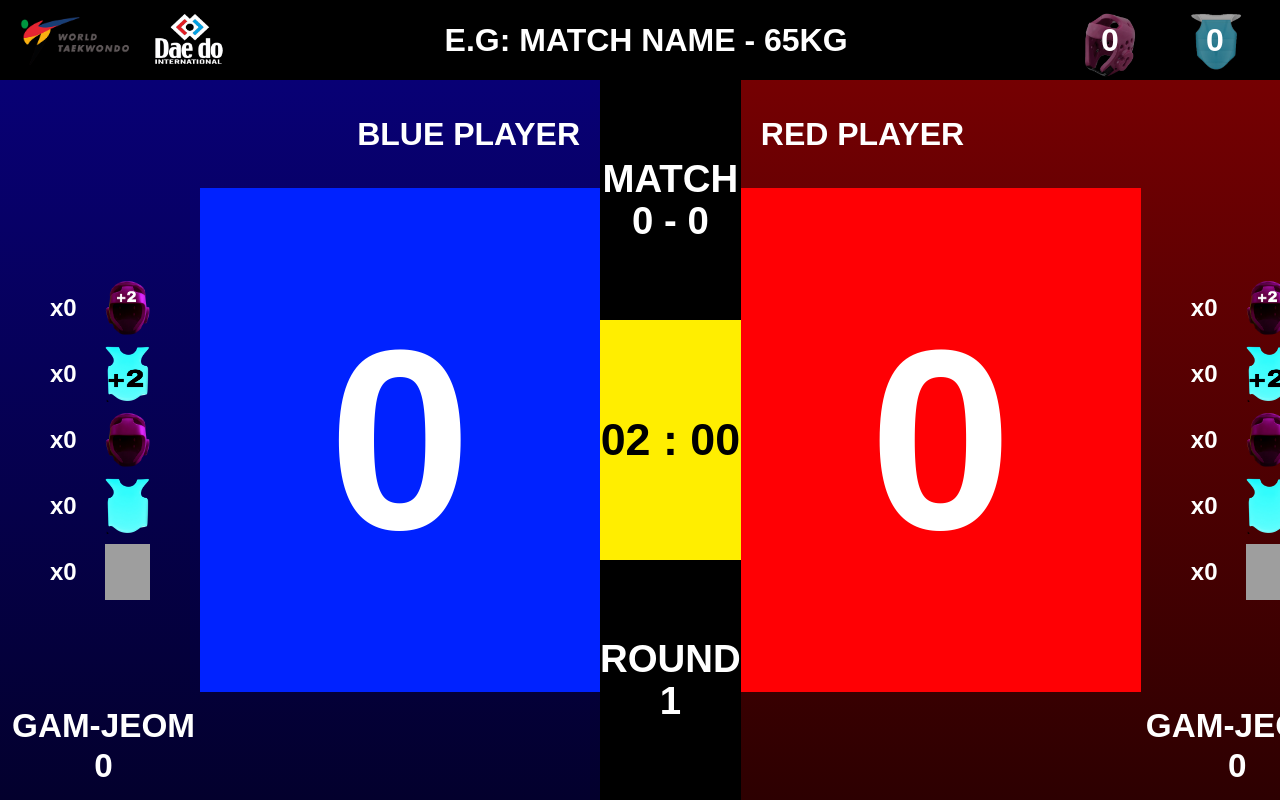
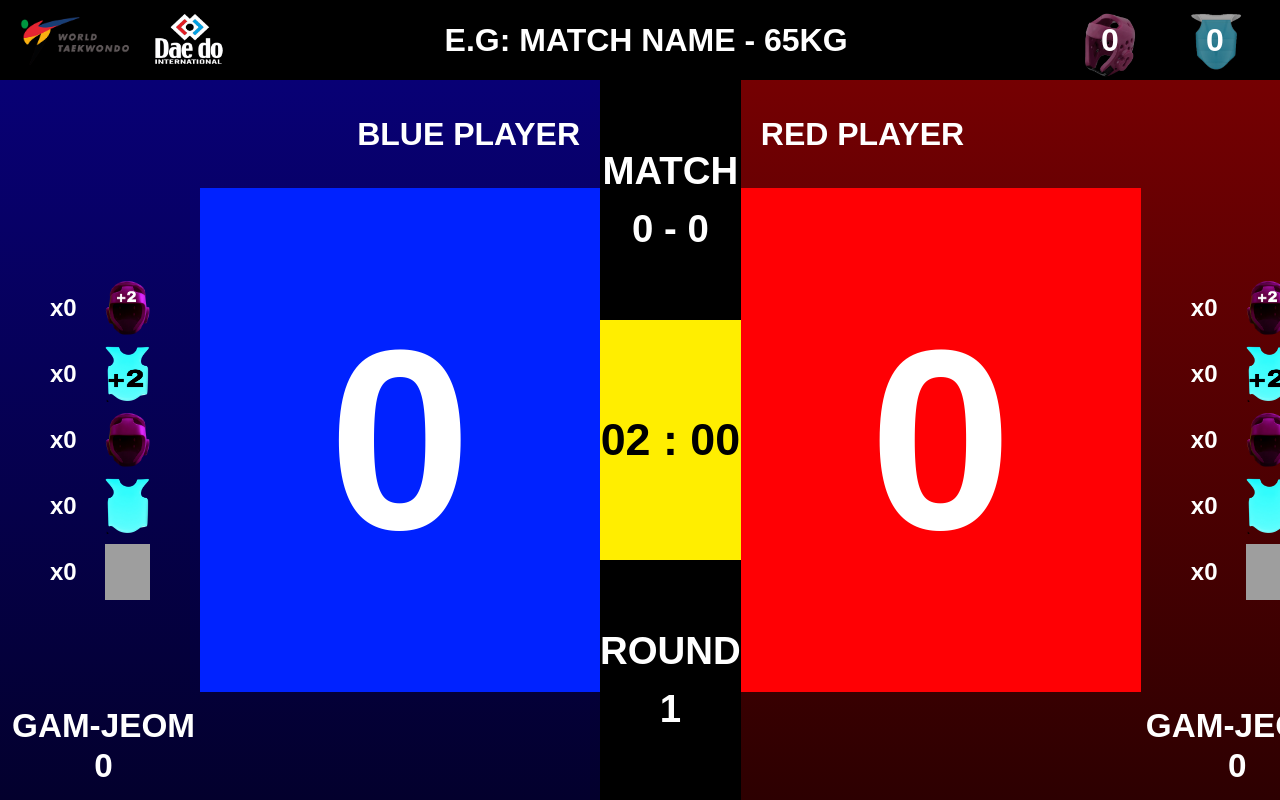
Before and after one commit to MRAbbasi1/Taekwondo-Scoreboard, a React (Vite) app: page /display in a window 1280 px wide. Built offline with nearby package versions, Linux system fonts and the light colour scheme; grey boxes are pictures that could not be loaded.

Commit message:
v0.1 tested - match info state fixed

```diff
--- a/src/styles/display.css
+++ b/src/styles/display.css
@@ -217,7 +217,7 @@
 }
 
 .center-column-display {
-  width: 310px;
+  width: 400px;
   height: 100%;
   background: black;
   display: flex;
@@ -234,6 +234,7 @@
   justify-content: center;
   align-items: center;
   width: 100%;
+  line-height: 1.5;
 }
 
 .match-round-points,
```
